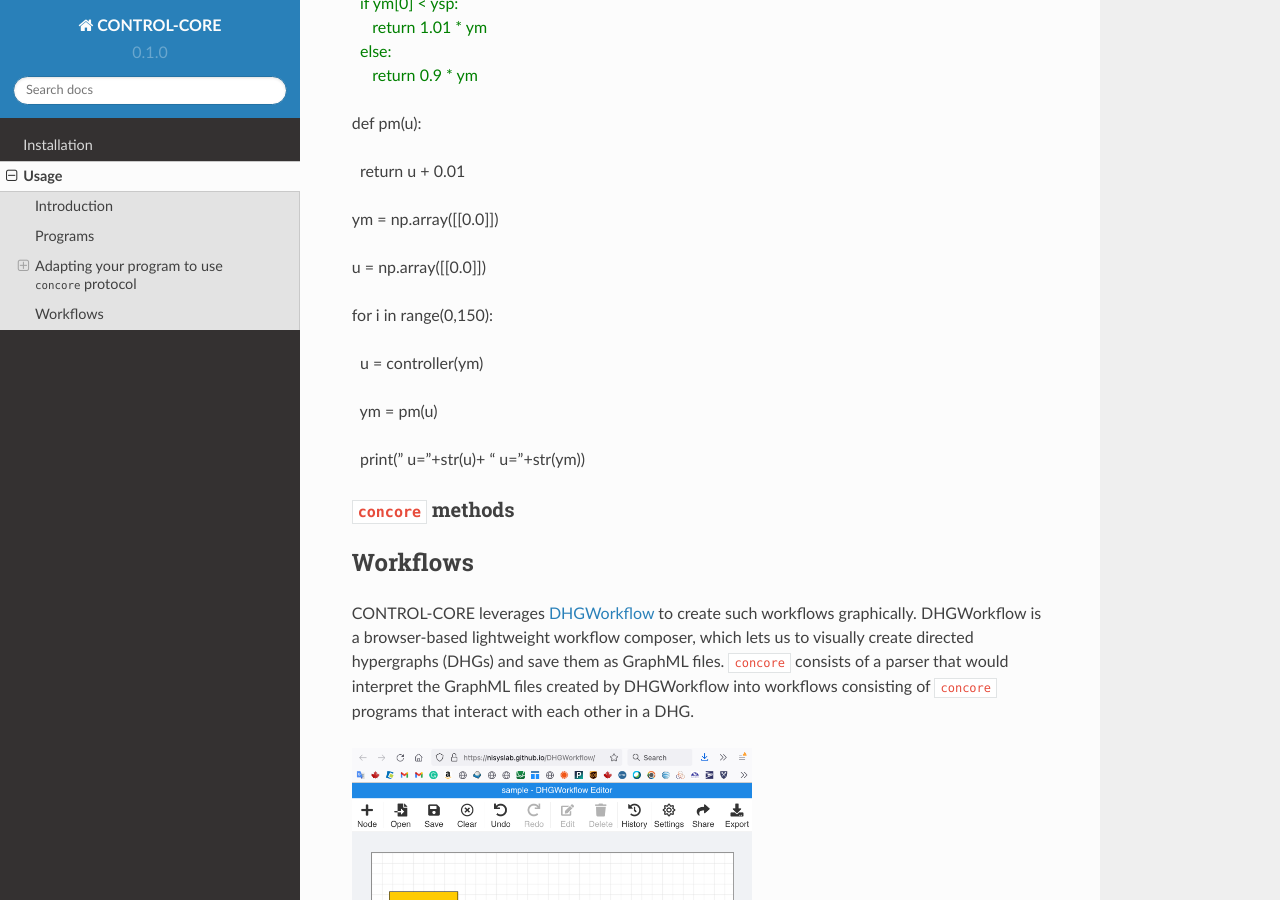
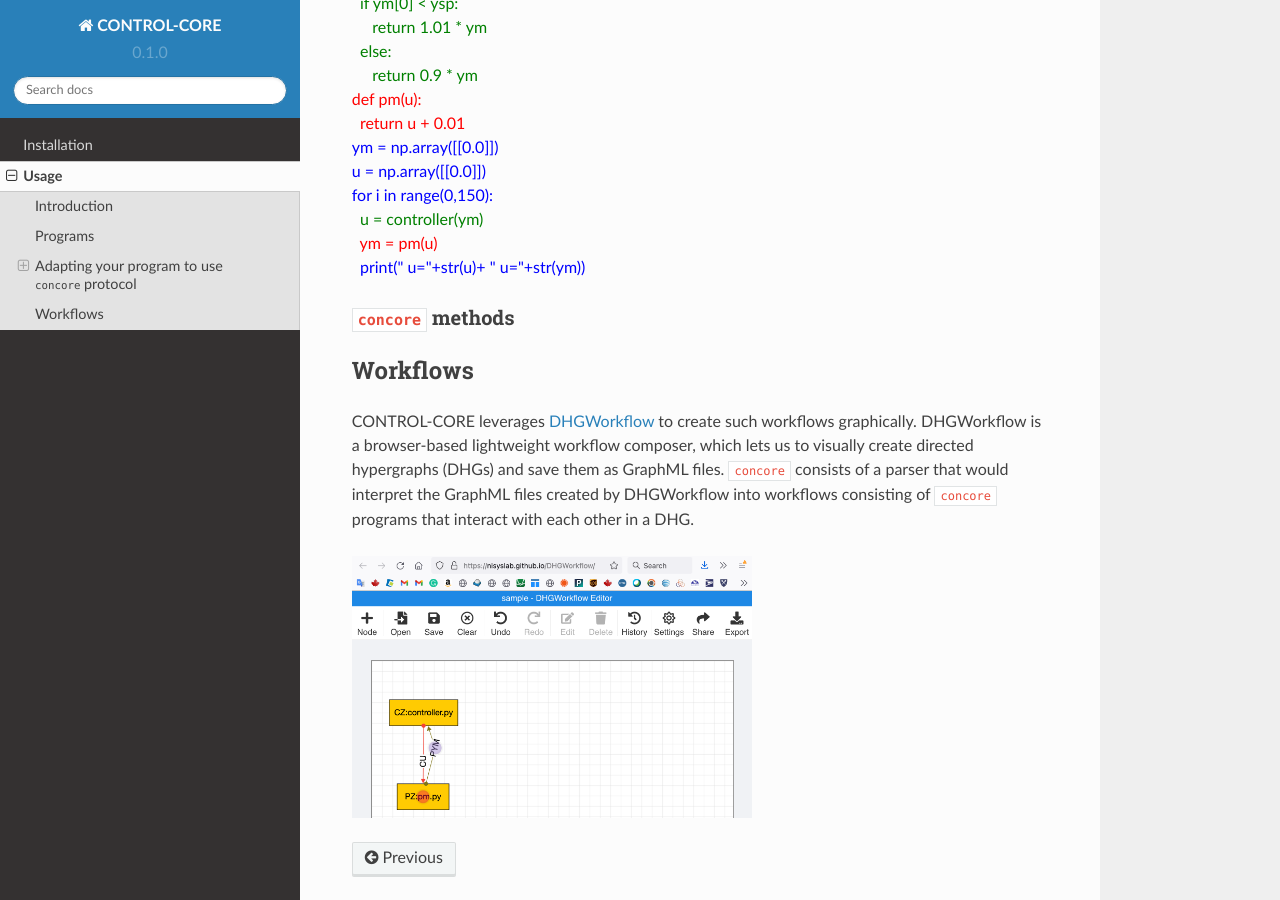
Before and after one commit to ControlCore-Project/documentation, a Sphinx documentation site: the page built from docs/source/usage.rst, in a window 1280 px wide and 900 px high, scrolled down 1207 px. Built offline with Sphinx 7.4.7 and the Read the Docs theme 2.0.0, drawn with Linux system fonts in a browser that asks for light colours; some of the changed lines change nothing that is shown.

Commit message:
Update usage.rst

```diff
--- a/docs/source/usage.rst
+++ b/docs/source/usage.rst
@@ -40,24 +40,14 @@ First, let's consider the below simple program, that does not adhere to the ``co
 :raw-html:`<font color="green">     return 1.01 * ym</font><br>`
 :raw-html:`<font color="green">  else:</font><br>`
 :raw-html:`<font color="green">     return 0.9 * ym</font><br>`
-
-
-def pm(u):
-
-  return u + 0.01
-
-ym = np.array([[0.0]])
-
-u = np.array([[0.0]])
-
-for i in range(0,150):
-
-  u = controller(ym)
-
-  ym = pm(u)
-
-  print(" u="+str(u)+ " u="+str(ym))
-
+:raw-html:`<font color="red">def pm(u):</font><br>`
+:raw-html:`<font color="red">  return u + 0.01</font><br>`
+:raw-html:`<font color="blue">ym = np.array([[0.0]]) </font><br>`
+:raw-html:`<font color="blue">u = np.array([[0.0]])</font><br>`
+:raw-html:`<font color="blue">for i in range(0,150):</font><br>`
+:raw-html:`<font color="green">  u = controller(ym)</font><br>`
+:raw-html:`<font color="red">  ym = pm(u)</font><br>`
+:raw-html:`<font color="blue">  print(" u="+str(u)+ " u="+str(ym))</font><br>`
 
 
 
```
